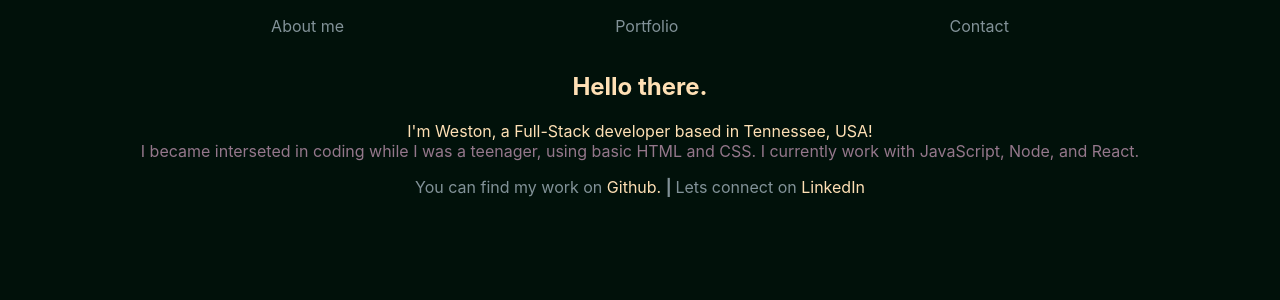
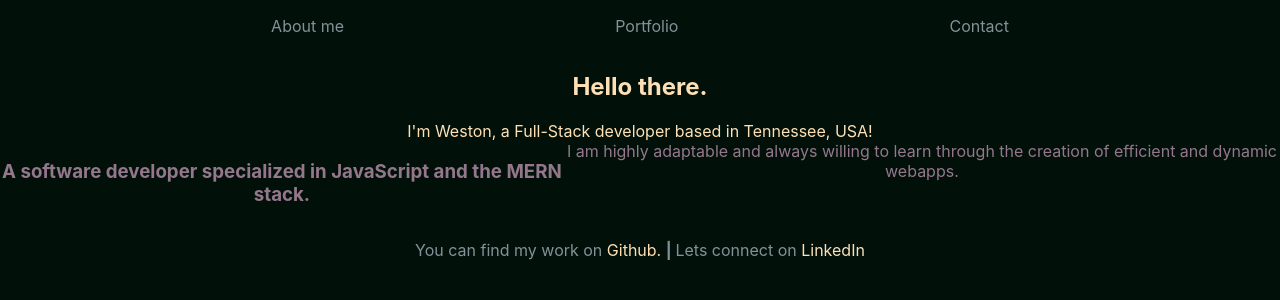
Before and after one commit to BKWes/react-portfolio, a React (Create React App) app: page / in a window 1280 px wide. Shown: the top 300 px of the page. Built offline with nearby package versions, Linux system fonts and the light colour scheme.

Commit message:
update about section

```diff
--- a/src/components/About/index.js
+++ b/src/components/About/index.js
@@ -3,8 +3,11 @@ import React from "react";
 function About() {
     return (
         <section className="about">
+            <h3>
+                A software developer specialized in JavaScript and the MERN stack.
+            </h3>
             <span>
-                I became interseted in coding while I was a teenager, using basic HTML and CSS. I currently work with JavaScript, Node, and React.
+                I am highly adaptable and always willing to learn through the creation of efficient and dynamic webapps.
             </span>
         </section>
     )
```
